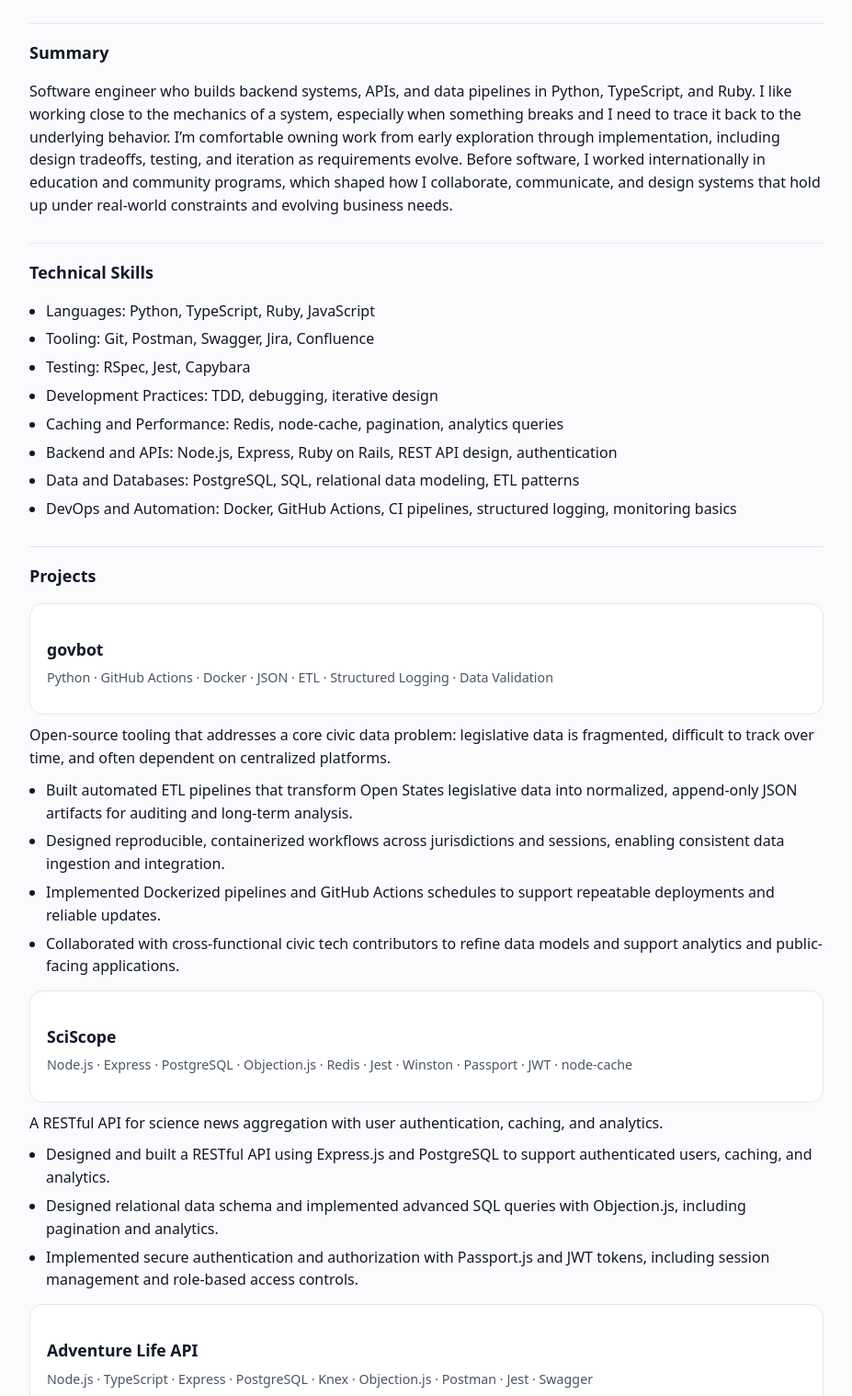
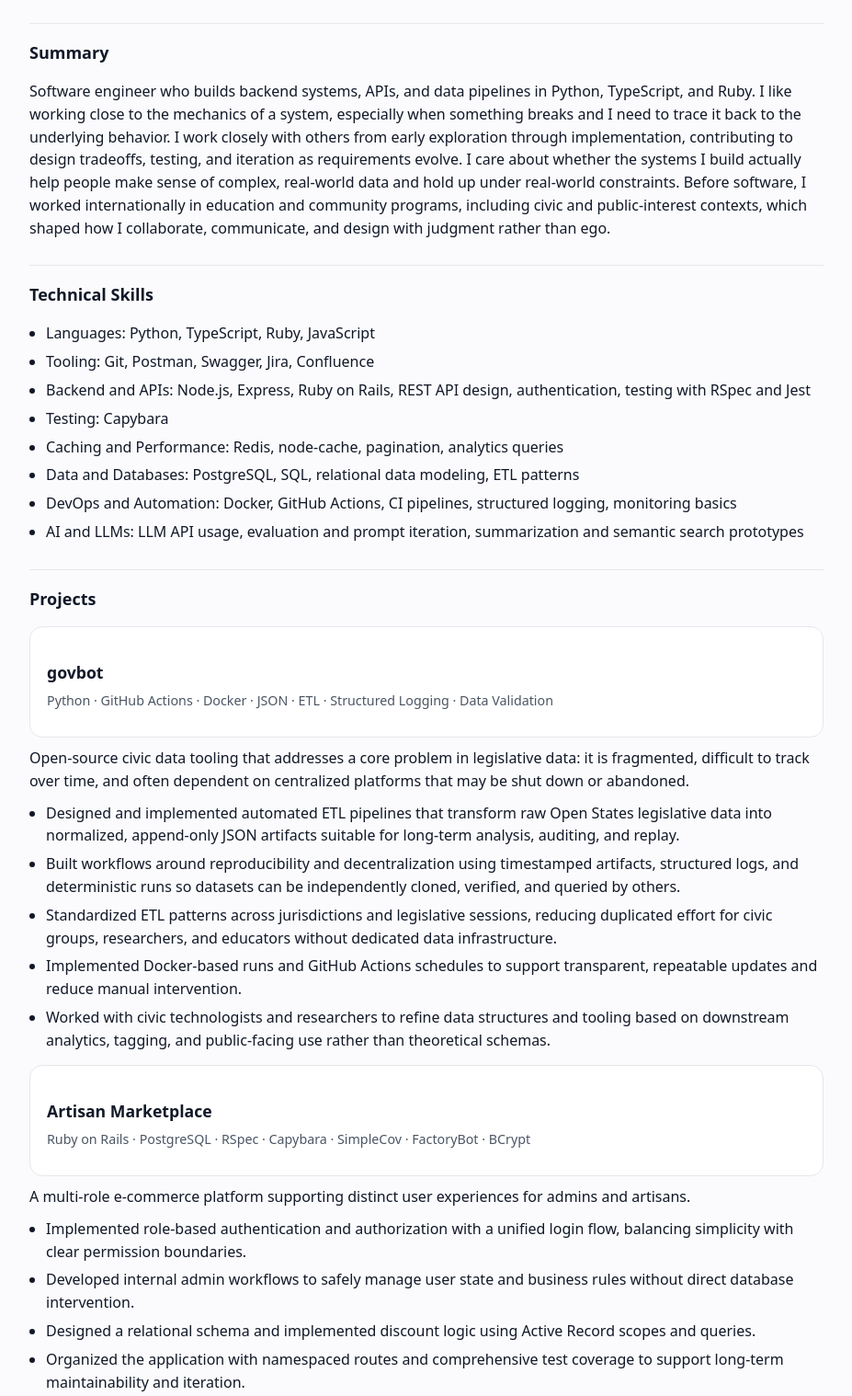
Before and after one commit to tamara-builds/my_resume, a plain HTML site: page docs/index.html in a window 1280 px wide. Shown: the part 265-1783 px from the top of the page at 92% size, without its empty margins (176-1103 px from the left). Drawn offline with Linux system fonts and the light colour scheme.

Commit message:
Revise index

```diff
--- a/docs/index.html
+++ b/docs/index.html
@@ -32,14 +32,14 @@
       <section class="section" aria-label="Summary">
         <h2>Summary</h2>
         <p>
-          Software engineer who builds backend systems, APIs, and data pipelines in Python,
-          TypeScript, and Ruby. I like working close to the mechanics of a system, especially
-          when something breaks and I need to trace it back to the underlying behavior. I’m
-          comfortable owning work from early exploration through implementation, including design
-          tradeoffs, testing, and iteration as requirements evolve. Before software, I worked
-          internationally in education and community programs, which shaped how I collaborate,
-          communicate, and design systems that hold up under real-world constraints and evolving
-          business needs.
+          Software engineer who builds backend systems, APIs, and data pipelines in Python, TypeScript,
+          and Ruby. I like working close to the mechanics of a system, especially when something breaks
+          and I need to trace it back to the underlying behavior. I work closely with others from early
+          exploration through implementation, contributing to design tradeoffs, testing, and iteration as
+          requirements evolve. I care about whether the systems I build actually help people make sense
+          of complex, real-world data and hold up under real-world constraints. Before software, I
+          worked internationally in education and community programs, including civic and public-interest
+          contexts, which shaped how I collaborate, communicate, and design with judgment rather than ego.
         </p>
       </section>
 
@@ -48,17 +48,23 @@
         <ul class="skills">
           <li><span class="label">Languages:</span> Python, TypeScript, Ruby, JavaScript</li>
           <li><span class="label">Tooling:</span> Git, Postman, Swagger, Jira, Confluence</li>
-          <li><span class="label">Testing:</span> RSpec, Jest, Capybara</li>
-          <li><span class="label">Development Practices:</span> TDD, debugging, iterative design</li>
+          <li><span class="label">Backend and APIs:</span> Node.js, Express, Ruby on Rails, REST API design, authentication, testing with RSpec and Jest</li>
+          <li><span class="label">Testing:</span> Capybara</li>
           <li>
             <span class="label">Caching and Performance:</span> Redis, node-cache, pagination,
             analytics queries
           </li>
-          <li><span class="label">Backend and APIs:</span> Node.js, Express, Ruby on Rails, REST API design, authentication</li>
-          <li><span class="label">Data and Databases:</span> PostgreSQL, SQL, relational data modeling, ETL patterns</li>
+          <li>
+            <span class="label">Data and Databases:</span> PostgreSQL, SQL, relational data modeling,
+            ETL patterns
+          </li>
           <li>
             <span class="label">DevOps and Automation:</span> Docker, GitHub Actions, CI pipelines,
             structured logging, monitoring basics
+          </li>
+          <li>
+            <span class="label">AI and LLMs:</span> LLM API usage, evaluation and prompt iteration,
+            summarization and semantic search prototypes
           </li>
         </ul>
       </section>
@@ -72,47 +78,54 @@
             <p class="stack">Python · GitHub Actions · Docker · JSON · ETL · Structured Logging · Data Validation</p>
           </div>
           <p class="blurb">
-            Open-source tooling that addresses a core civic data problem: legislative data is fragmented,
-            difficult to track over time, and often dependent on centralized platforms.
+            Open-source civic data tooling that addresses a core problem in legislative data: it is fragmented,
+            difficult to track over time, and often dependent on centralized platforms that may be shut down or abandoned.
           </p>
           <ul>
             <li>
-              Built automated ETL pipelines that transform Open States legislative data into normalized,
-              append-only JSON artifacts for auditing and long-term analysis.
+              Designed and implemented automated ETL pipelines that transform raw Open States legislative data into
+              normalized, append-only JSON artifacts suitable for long-term analysis, auditing, and replay.
             </li>
             <li>
-              Designed reproducible, containerized workflows across jurisdictions and sessions, enabling
-              consistent data ingestion and integration.
+              Built workflows around reproducibility and decentralization using timestamped artifacts, structured logs,
+              and deterministic runs so datasets can be independently cloned, verified, and queried by others.
             </li>
             <li>
-              Implemented Dockerized pipelines and GitHub Actions schedules to support repeatable
-              deployments and reliable updates.
+              Standardized ETL patterns across jurisdictions and legislative sessions, reducing duplicated effort for civic
+              groups, researchers, and educators without dedicated data infrastructure.
             </li>
             <li>
-              Collaborated with cross-functional civic tech contributors to refine data models and support
-              analytics and public-facing applications.
+              Implemented Docker-based runs and GitHub Actions schedules to support transparent, repeatable updates and
+              reduce manual intervention.
+            </li>
+            <li>
+              Worked with civic technologists and researchers to refine data structures and tooling based on downstream
+              analytics, tagging, and public-facing use rather than theoretical schemas.
             </li>
           </ul>
         </article>
 
         <article class="item">
           <div class="section-card">
-            <h3>SciScope</h3>
-            <p class="stack">Node.js · Express · PostgreSQL · Objection.js · Redis · Jest · Winston · Passport · JWT · node-cache</p>
+            <h3>Artisan Marketplace</h3>
+            <p class="stack">Ruby on Rails · PostgreSQL · RSpec · Capybara · SimpleCov · FactoryBot · BCrypt</p>
           </div>
-          <p class="blurb">A RESTful API for science news aggregation with user authentication, caching, and analytics.</p>
+          <p class="blurb">A multi-role e-commerce platform supporting distinct user experiences for admins and artisans.</p>
           <ul>
             <li>
-              Designed and built a RESTful API using Express.js and PostgreSQL to support authenticated
-              users, caching, and analytics.
+              Implemented role-based authentication and authorization with a unified login flow, balancing simplicity
+              with clear permission boundaries.
             </li>
             <li>
-              Designed relational data schema and implemented advanced SQL queries with Objection.js,
-              including pagination and analytics.
+              Developed internal admin workflows to safely manage user state and business rules without direct database
+              intervention.
             </li>
             <li>
-              Implemented secure authentication and authorization with Passport.js and JWT tokens,
-              including session management and role-based access controls.
+              Designed a relational schema and implemented discount logic using Active Record scopes and queries.
+            </li>
+            <li>
+              Organized the application with namespaced routes and comprehensive test coverage to support long-term
+              maintainability and iteration.
             </li>
           </ul>
         </article>
@@ -125,16 +138,19 @@
           <p class="blurb">REST API exposing structured, relational city data via modular, testable endpoints.</p>
           <ul>
             <li>
-              Built RESTful API with TypeScript and Express, applying the DAO pattern and modular service
-              design to refactor an existing codebase into a clean, scalable backend system.
+              Built RESTful API with TypeScript and Express, applying the DAO pattern and modular service design to
+              refactor an existing codebase into a clean, scalable backend system.
             </li>
             <li>
-              Modeled complex city relationships using PostgreSQL and Objection.js, optimizing queries for
-              fast and reliable data access.
+              Modeled complex city relationships using PostgreSQL and Objection.js, optimizing queries for fast and
+              reliable data access.
             </li>
             <li>
-              Wrote Swagger documentation and a full Jest test suite to ensure endpoint accuracy and
-              support long-term developer usability.
+              Wrote Swagger documentation and a full Jest test suite to ensure endpoint accuracy and support long-term
+              developer usability.
+            </li>
+            <li>
+              Implemented request validation and error handling to ensure consistent API behavior across endpoints.
             </li>
           </ul>
         </article>
@@ -150,13 +166,12 @@
           </div>
           <ul>
             <li>
-              Designed and delivered inclusive science curricula in IB and project-based environments in
-              Mexico, China, and the U.S., helping students build analytical thinking and real-world
-              problem-solving skills.
+              Designed and delivered inclusive science curricula in IB and project-based environments in Mexico, China,
+              and the U.S., helping students build analytical thinking and real-world problem-solving skills.
             </li>
             <li>
-              Analyzed student performance data, tested instructional approaches, and iterated on
-              materials based on outcomes, mirroring iterative development and feedback cycles.
+              Analyzed student performance data, tested instructional approaches, and iterated on materials based on
+              outcomes, mirroring iterative development and feedback cycles.
             </li>
           </ul>
         </article>
@@ -168,16 +183,16 @@
           </div>
           <ul>
             <li>
-              Led a solar energy initiative that distributed over 500,000 lights across Kenya, improving
-              daily life for more than 2 million people.
+              Led a solar energy initiative that distributed over 500,000 lights across Kenya, improving daily life for
+              more than 2 million people.
             </li>
             <li>
-              Managed a 28-person team across franchise operations and a local manufacturing plant,
-              overseeing planning, logistics, and reporting.
+              Managed a 28-person team across franchise operations and a local manufacturing plant, overseeing planning,
+              logistics, and reporting.
             </li>
             <li>
-              Worked directly with local communities to understand constraints, translate needs into
-              workable plans, and build systems that supported reliable delivery and long-term adoption.
+              Worked directly with local communities to understand constraints, translate needs into workable plans, and
+              build systems that supported reliable delivery and long-term adoption.
             </li>
           </ul>
         </article>
@@ -185,6 +200,19 @@
 
       <section class="section" aria-label="Education and Certifications">
         <h2>Education &amp; Certifications</h2>
+        <div class="edu-grid" role="list">
+          <div class="edu-block" role="listitem">
+            <h3 class="edu-title">Education</h3>
+            <ul class="edu">
+              <li>
+                <span class="label">Bachelor of Science with Honors in Biology Education</span> | Kennesaw State University
+                <span class="meta">05/2015</span>
+              </li>
+            </ul>
+          </div>
+
+          <div class="edu-block" role="listitem">
+            <h3 class="edu-title">Certifications</h3>
             <ul class="edu">
               <li>
                 <span class="label">AWS Certified Cloud Practitioner</span> | Amazon Web Services
@@ -195,10 +223,11 @@
                 <span class="meta">06/2022</span>
               </li>
               <li>
-            <span class="label">Bachelor of Science with Honors in Biology Education</span> | Kennesaw State University
-            <span class="meta">05/2015</span>
+                <span class="label">Certificate in Global Affairs</span> | New York University
               </li>
             </ul>
+          </div>
+        </div>
       </section>
     </main>
   </body>
```
Lines whose indentation alone changed are shown as unchanged.
